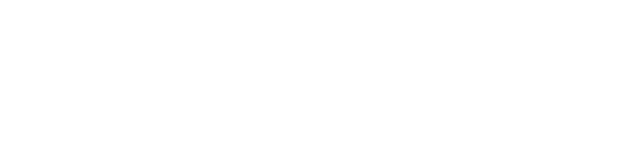
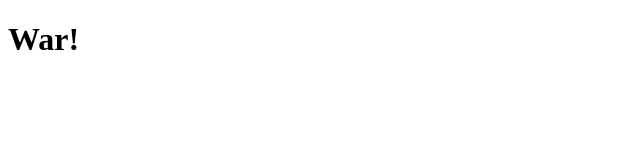
Before and after one commit to eduardocorona17/war, a plain HTML site: page index.html in a window 1280 px wide. Shown: the whole page, without its empty margins (0-640 px from the left). Drawn offline with Linux system fonts and the light colour scheme.

Commit message:
add title

```diff
--- a/index.html
+++ b/index.html
@@ -9,6 +9,7 @@
     <link rel="stylesheet" href="css/main.css">
 </head>
 <body>
+    <h1>War!</h1>
 
 </body>
 </html>
```
